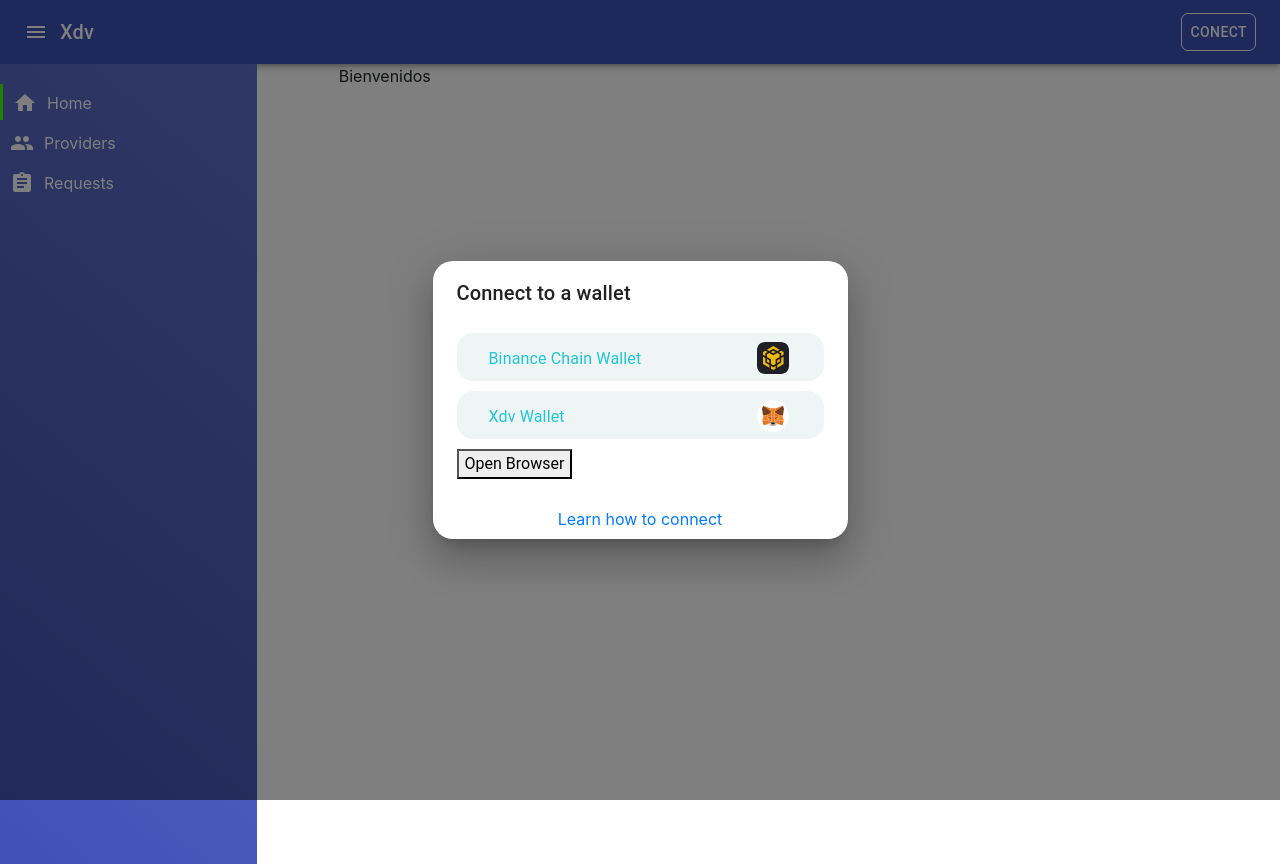
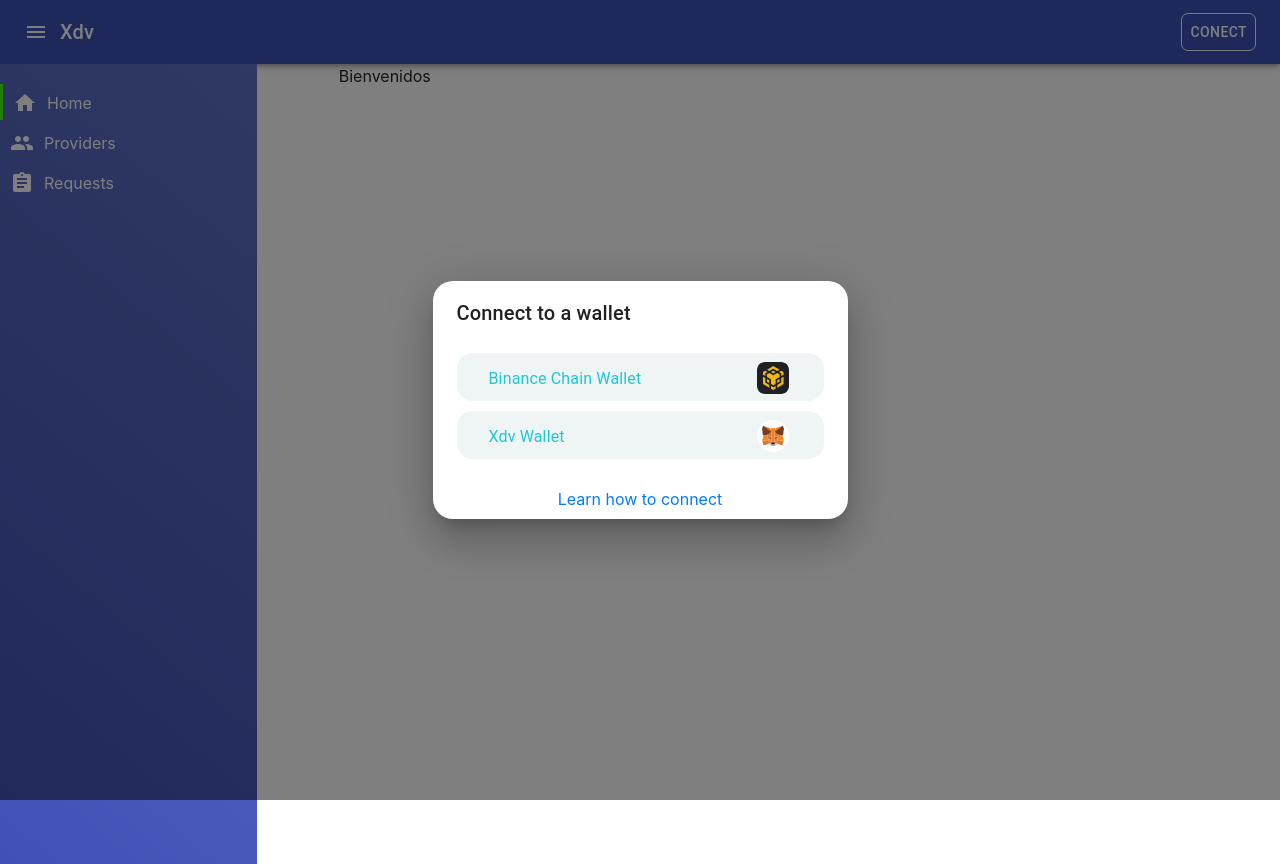
Before and after one commit to Electronic-Signatures-Industries/documentos-tokenizable, a React (Create React App) app in the folder app/: page / in a window 1280 px wide. Both pictures are taken after a click on the button "CONECT". Built offline with nearby package versions, Linux system fonts and the light colour scheme; no server answers.

Commit message:
Adding .exampleEnv and adding action button xdv wallet

```diff
--- a/app/src/components/Modal/Modal.jsx
+++ b/app/src/components/Modal/Modal.jsx
@@ -41,16 +41,12 @@
 		>
 			<DialogTitle id="alert-dialog-slide-title">{i18n.t('connect_wallet')}</DialogTitle>
 			<DialogContent>
-				<DialogContentText id="alert-dialog-slide-description">
+				<DialogContentText id="alert-dialog-slide-description" component="div">
 					<Wallets title={'Binance Chain Wallet'} icon={BinanceChain} >
 					</Wallets>
-					<Wallets title={'Xdv Wallet'} icon={Metamask}  >
-					</Wallets>
-					<WindowOpener
-						url="http://localhost:3001/xdv-wallet"
-						// bridge={this.xdvWalletResponse}
-					>
-                        Open Browser
+					<WindowOpener url={process.env.REACT_APP_XDV_WALLET_URL}>
+						<Wallets title={'Xdv Wallet'} icon={Metamask}>
+						</Wallets>
 					</WindowOpener>
 				</DialogContentText>
 			</DialogContent>
--- a/app/src/windowOpener.js
+++ b/app/src/windowOpener.js
@@ -60,16 +60,16 @@
 
 	const { children } = props;
 	return (
-		<button type="button" onClick={onClickHandler}>
+		<div type="button" onClick={onClickHandler}>
 			{children}
-		</button>
+		</div>
 	);
 
 }
 
 WindowOpener.propTypes = {
 	url: PropTypes.string.isRequired,
-	bridge: PropTypes.func.isRequired,
+	// bridge: PropTypes.func.isRequired,
 	children: PropTypes.node.isRequired,
 	name: PropTypes.string,
 	opts: PropTypes.string
```
Also changed, not shown: 1 other file (tests, documents, lock files or other folders).
